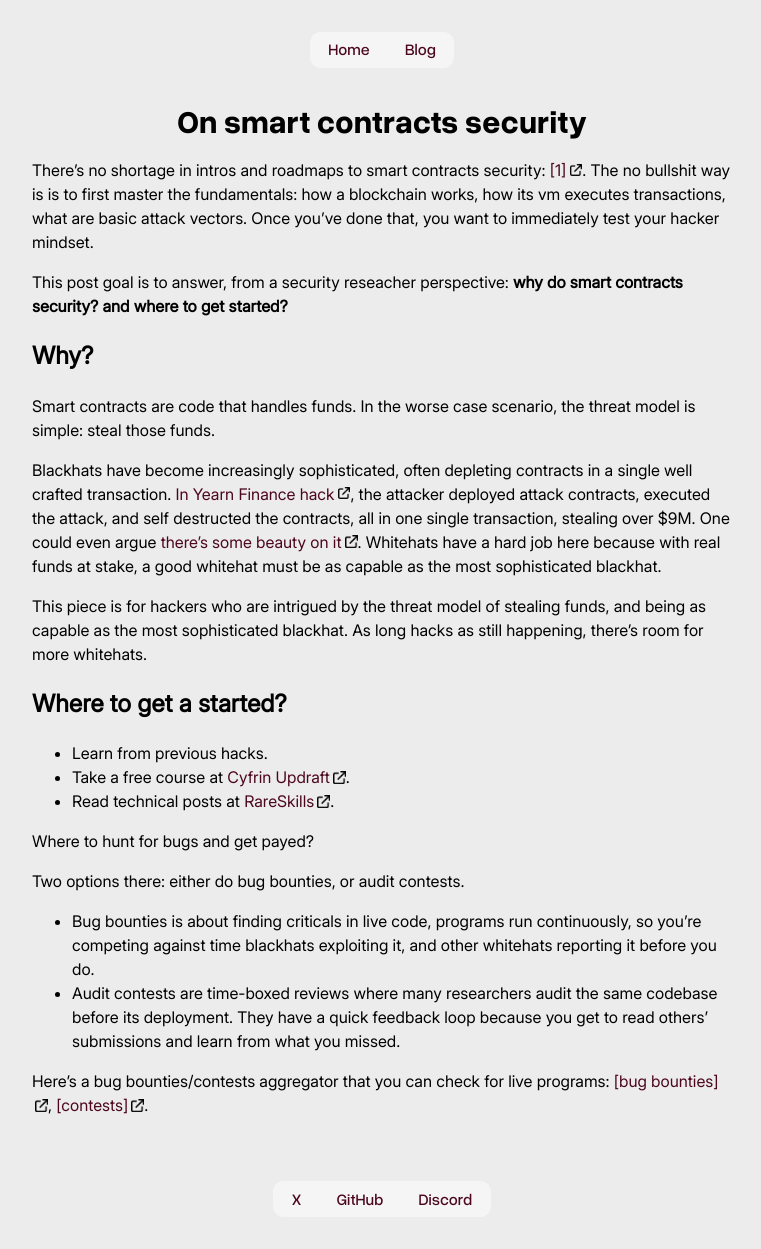
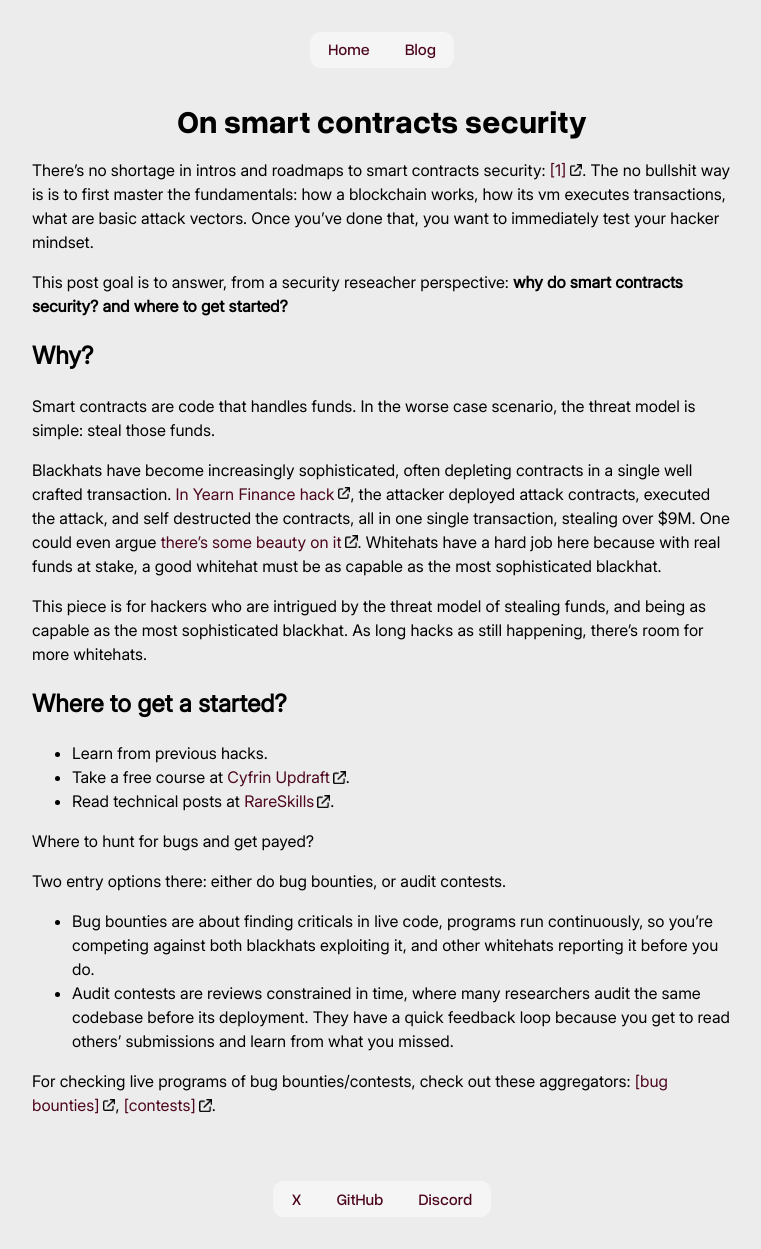
Before and after one commit to e11iptic/e11iptic.github.io, a Jekyll site: the page built from _posts/2025-12-02-scs.md, in a window 1280 px wide. Shown: the whole page, without its empty margins (258-1019 px from the left). Built offline with Jekyll 4.4.1, drawn with Linux system fonts in a browser that asks for light colours.

Commit message:
Update scs

```diff
--- a/_posts/2025-12-02-scs.md
+++ b/_posts/2025-12-02-scs.md
@@ -26,9 +26,9 @@ This piece is for hackers who are intrigued by the threat model of stealing fund
 
 Where to hunt for bugs and get payed?
 
-Two options there: either do bug bounties, or audit contests.
+Two entry options there: either do bug bounties, or audit contests.
 
-- Bug bounties is about finding criticals in live code, programs run continuously, so you’re competing against time blackhats exploiting it, and other whitehats reporting it before you do.
-- Audit contests are time-boxed reviews where many researchers audit the same codebase before its deployment. They have a quick feedback loop because you get to read others' submissions and learn from what you missed.
+- Bug bounties are about finding criticals in live code, programs run continuously, so you’re competing against both blackhats exploiting it, and other whitehats reporting it before you do.
+- Audit contests are reviews constrained in time, where many researchers audit the same codebase before its deployment. They have a quick feedback loop because you get to read others' submissions and learn from what you missed.
 
-Here's a bug bounties/contests aggregator that you can check for live programs: [[bug bounties]](https://www.vigilseek.com/bug-bounty), [[contests]](https://www.vigilseek.com/).
+For checking live programs of bug bounties/contests, check out these aggregators: [[bug bounties]](https://www.vigilseek.com/bug-bounty), [[contests]](https://www.vigilseek.com/).
```
